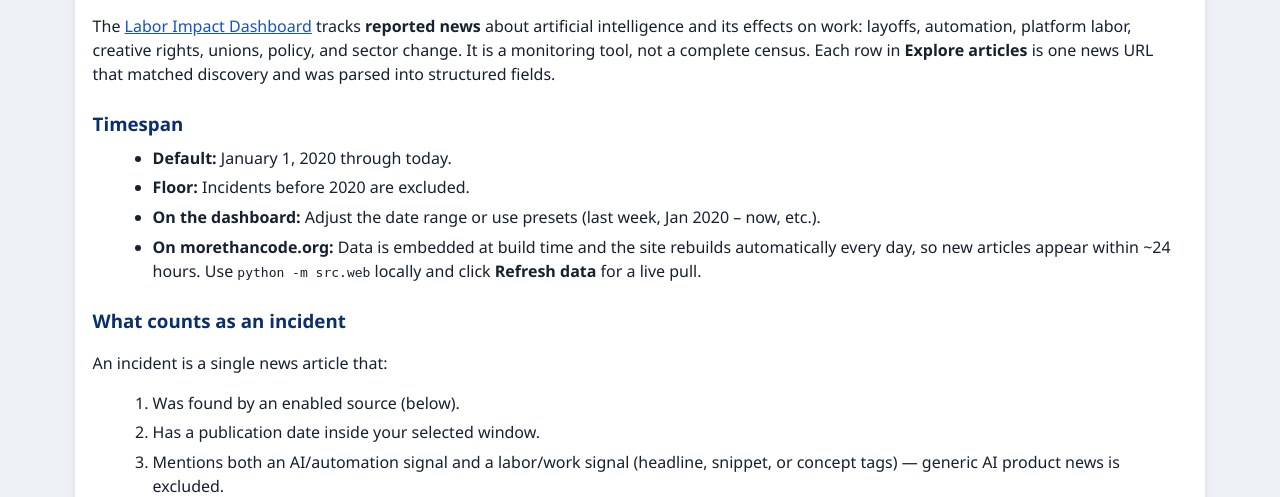
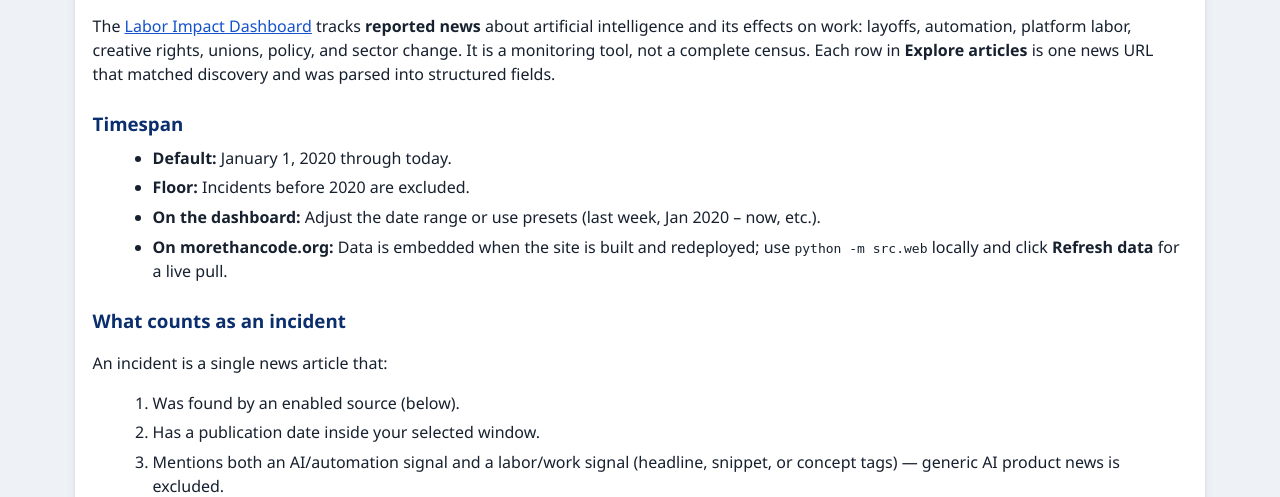
Before and after one commit to fourthletter/peer-2-peer-lending, a Flask app: page /methodology in a window 1280 px wide. Shown: the part 299-796 px from the top of the page. Run offline with Flask 3, Linux system fonts and the light colour scheme.

Commit message:
Stop automatic daily Pages refresh.
Remove the cron schedule so the dashboard only rebuilds on push
or manual workflow_dispatch. Update methodology copy accordingly.

Co-authored-by: Cursor <cursoragent@cursor.com>

```diff
--- a/templates/methodology.html
+++ b/templates/methodology.html
@@ -31,8 +31,7 @@
         <li><strong>Default:</strong> January 1, 2020 through today.</li>
         <li><strong>Floor:</strong> Incidents before 2020 are excluded.</li>
         <li><strong>On the dashboard:</strong> Adjust the date range or use presets (last week, Jan 2020 – now, etc.).</li>
-        <li><strong>On morethancode.org:</strong> Data is embedded at build time and the site
-          rebuilds automatically every day, so new articles appear within ~24 hours. Use
+        <li><strong>On morethancode.org:</strong> Data is embedded when the site is built and redeployed; use
           <code>python -m src.web</code> locally and click <strong>Refresh data</strong> for a live pull.</li>
       </ul>
 
```
Also changed, not shown: docs/METHODOLOGY.md (+1 -1 lines), .github/workflows/pages.yml.
